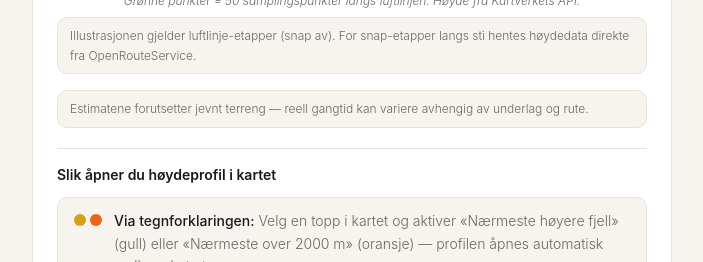
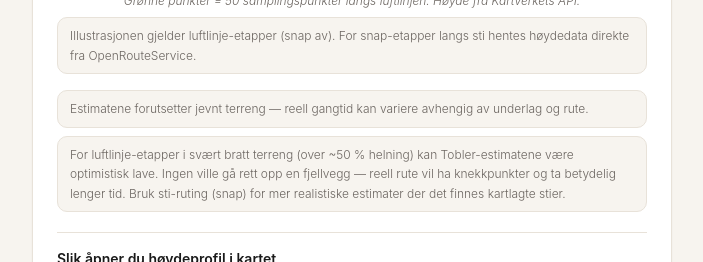
Before and after one commit to kjetilholstad/fjelltopper, a Next.js app: page /info in a window 1280 px wide. Shown: the part 2400-2662 px from the top of the page, without its empty margins (288-991 px from the left). Built offline with nearby package versions, Linux system fonts and the light colour scheme; no server answers; the database is empty.

Commit message:
docs: legg til note om Tobler-begrensning i svært bratt luftlinje-terreng

```diff
--- a/app/info/page.tsx
+++ b/app/info/page.tsx
@@ -471,6 +471,9 @@ export default function InfoPage() {
           <p className="mt-4 text-xs text-[#6B6560] bg-[#F7F4EF] rounded-lg px-3 py-2 border border-[#E8E2D9] leading-relaxed">
             Estimatene forutsetter jevnt terreng — reell gangtid kan variere avhengig av underlag og rute.
           </p>
+          <p className="mt-2 text-xs text-[#6B6560] bg-[#F7F4EF] rounded-lg px-3 py-2 border border-[#E8E2D9] leading-relaxed">
+            For luftlinje-etapper i svært bratt terreng (over ~50 % helning) kan Tobler-estimatene være optimistisk lave. Ingen ville gå rett opp en fjellvegg — reell rute vil ha knekkpunkter og ta betydelig lenger tid. Bruk sti-ruting (snap) for mer realistiske estimater der det finnes kartlagte stier.
+          </p>
 
           <div className="mt-5 border-t border-[#E8E2D9] pt-4">
             <p className="text-sm font-semibold text-[#1A1A1A] mb-3">Slik åpner du høydeprofil i kartet</p>
```
